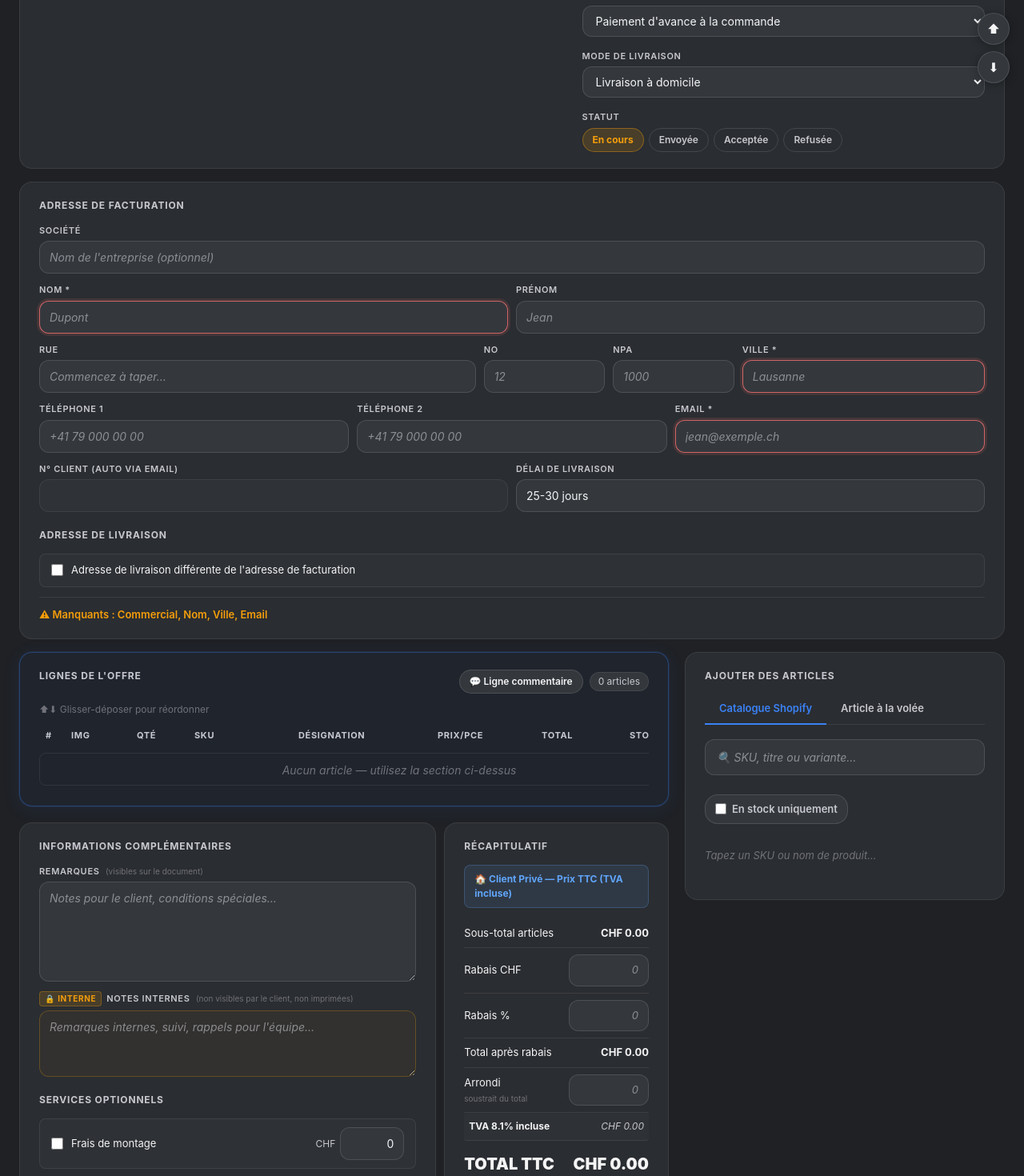
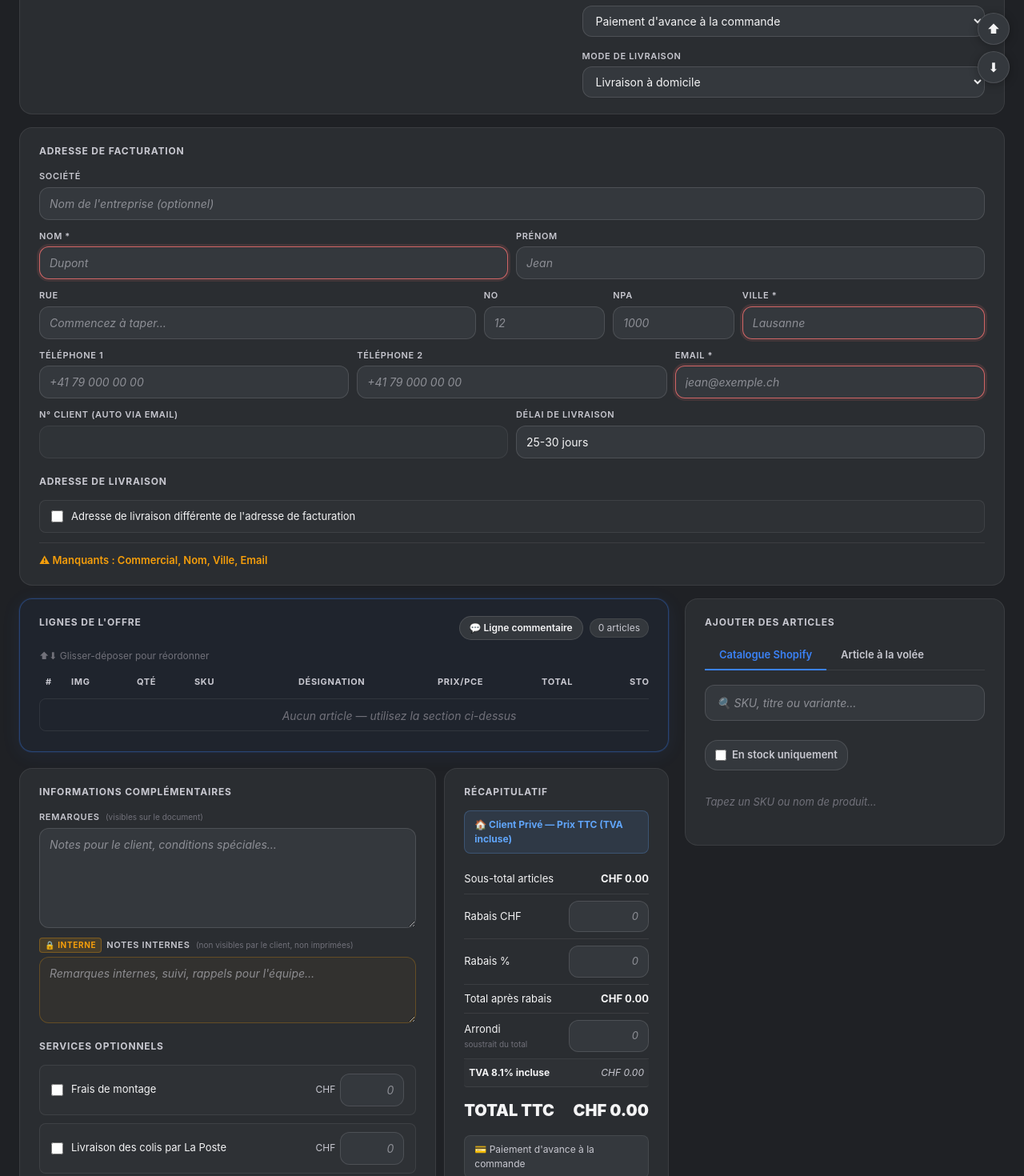
Before and after one commit to thierrystricker-crypto/jardin-confort-formulaire, a Next.js app: page /offres/nouveau in a window 1280 px wide. Shown: the part 340-1810 px from the top of the page at 80% size. Built offline with nearby package versions, Linux system fonts and the light colour scheme.

Commit message:
feat: étape 2 - services Offert + vide montage/poste + légendes 25c + suppression statut

```diff
--- a/app/offres/nouveau/page.tsx
+++ b/app/offres/nouveau/page.tsx
@@ -80,8 +80,8 @@ type DraftSnapshot = {
 
 // ── Services selon le document Jardin-Confort ──
 const serviceOptions = [
-  { code: "montage",       label: "Frais de montage",                                    defaultPrice: 0   },
-  { code: "poste",         label: "Livraison des colis par La Poste",                    defaultPrice: 0   },
+  { code: "montage",       label: "Frais de montage",                                    defaultPrice: "" as unknown as number  },
+  { code: "poste",         label: "Livraison des colis par La Poste",                    defaultPrice: "" as unknown as number  },
   { code: "trottoir",      label: "Livraison colis franco trottoir par transporteur",    defaultPrice: 60  },
   { code: "etage",         label: "Livraison « à l'étage » et déballage des articles",  defaultPrice: 80  },
   { code: "etage_montage", label: "Livraison « à l'étage », déballage et montage",      defaultPrice: 120 },
@@ -377,7 +377,9 @@ export default function JardinConfortV7() {
   const serviceTotal = useMemo(() => {
     const fixed = serviceOptions.reduce((s, srv) => {
       if (!enabledServices[srv.code]) return s;
-      return s + Number(servicePrices[srv.code] || 0);
+      const val = servicePrices[srv.code]
+      const isOffert = typeof val === "string" && val.toLowerCase().trim() === "offert"
+      return s + (isOffert ? 0 : Number(val || 0));
     }, 0);
     const custom = enabledServices["custom"] ? Number(servicePrices["custom"] || 0) : 0;
     return fixed + custom;
@@ -773,19 +775,7 @@ export default function JardinConfortV7() {
                 <option>À l'emporter</option>
               </select>
             </div>
-            <div className="jc-field screenOnly">
-              <label>Statut</label>
-              <div className="jc-status-row">
-                {(["En cours", "Envoyée", "Acceptée", "Refusée"] as OfferStatus[]).map((s) => (
-                  <button
-                    key={s}
-                    className={`jc-status-chip ${offerStatus === s ? "active" : ""}`}
-                    style={offerStatus === s ? { background: STATUS_CONFIG[s].bg, color: STATUS_CONFIG[s].color, borderColor: STATUS_CONFIG[s].border } : {}}
-                    onClick={() => setOfferStatus(s)}
-                  >{s}</button>
-                ))}
-              </div>
-            </div>
+
           </div>
         </section>
 
@@ -1375,8 +1365,7 @@ export default function JardinConfortV7() {
                     <span className="jc-muted-sm">CHF</span>
                     <input
                       className="jc-service-price no-spin"
-                      type="number"
-                      step="1"
+                      type="text"
                       placeholder="0"
                       value={servicePrices[srv.code]}
                       disabled={!enabledServices[srv.code]}
@@ -1705,7 +1694,7 @@ export default function JardinConfortV7() {
                   className="jc-ambiance-legende"
                   placeholder="Légende (optionnel)…"
                   value={img.legende}
-                  onChange={(e) => setAmbianceImages((c) => c.map((i) => i.id === img.id ? { ...i, legende: e.target.value } : i))}
+                  onChange={(e) => setAmbianceImages((c) => c.map((i) => i.id === img.id ? { ...i, legende: e.target.value.slice(0, 25) } : i))}
                 />
               </div>
             ))}
```
